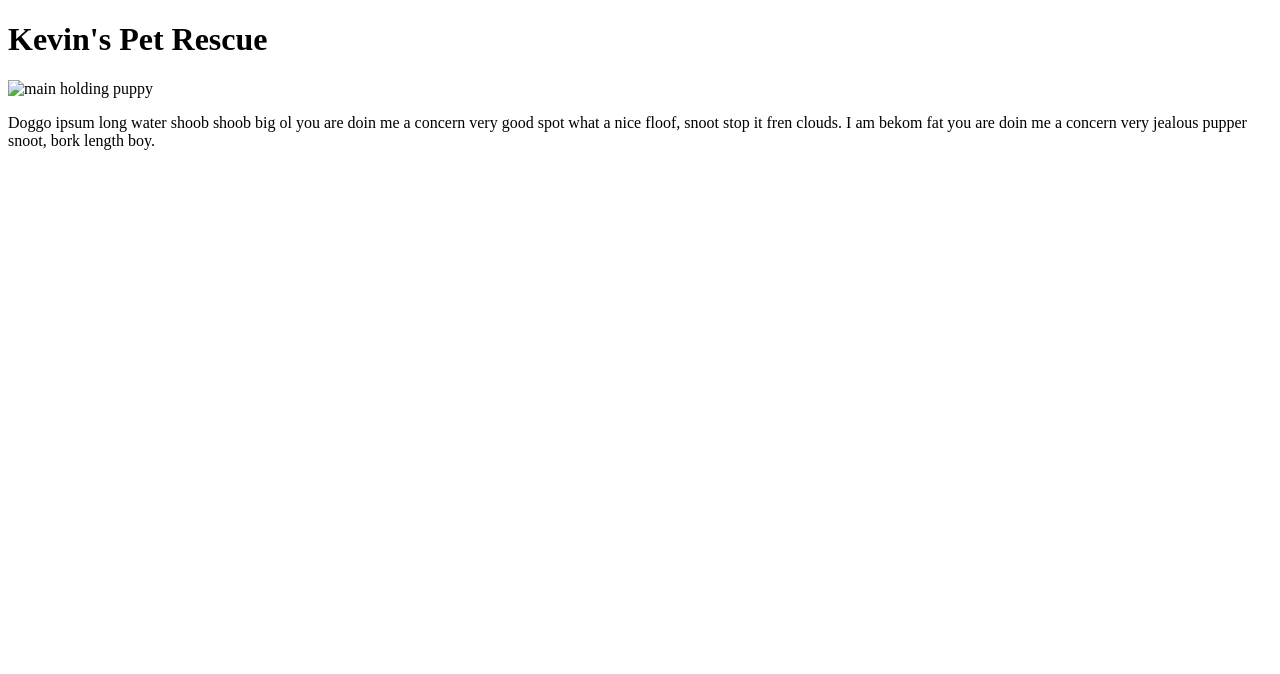
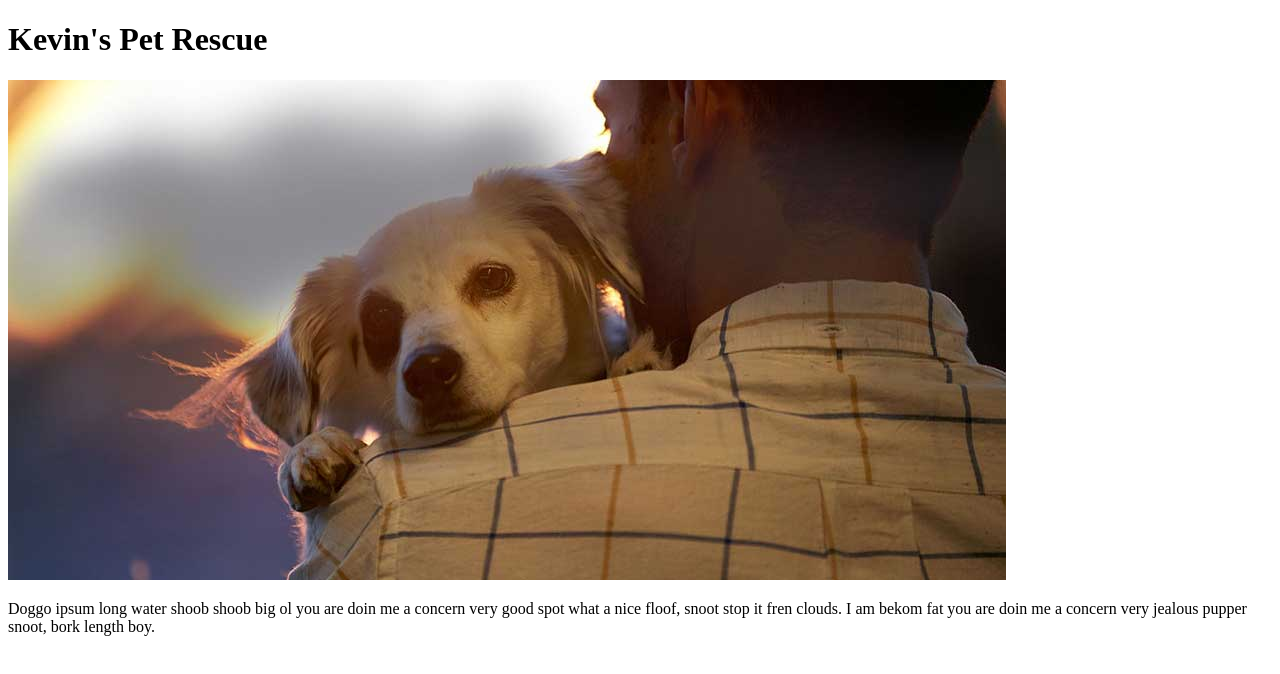
Before and after one commit to krussell23/colaberation-practice, a plain HTML site: page index.html in a window 1280 px wide. Drawn offline with Linux system fonts and the light colour scheme.

Commit message:
fixed img

```diff
--- a/index.html
+++ b/index.html
@@ -8,7 +8,7 @@
 	</head>
 	<body>
 		<h1>Kevin's Pet Rescue</h1>
-		<img src="imgs/dog.jpg" alt="main holding puppy" />
+		<img src="css/imgs/dog.jpg" alt="main holding puppy" />
 		<p>
 			Doggo ipsum long water shoob shoob big ol you are doin me a concern very
 			good spot what a nice floof, snoot stop it fren clouds. I am bekom fat you
```
